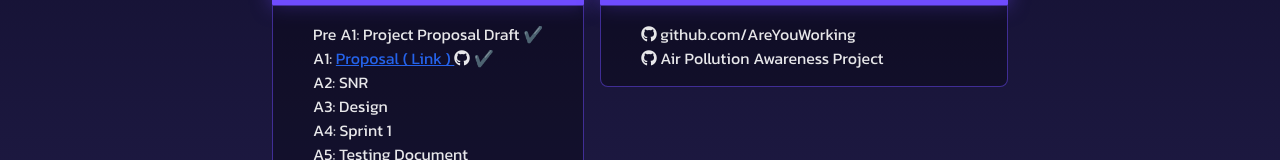
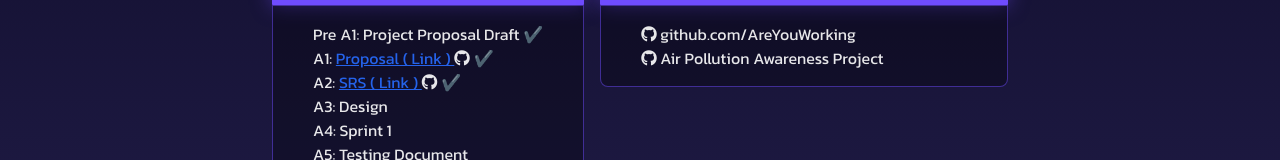
Before and after one commit to 261361softwareDev/261361softwareDev.github.io, a website: page index.html in a window 1280 px wide. Shown: the part 269-429 px from the top of the page. Drawn offline with Linux system fonts and the light colour scheme; no server answers.

Commit message:
add:SRS link

```diff
--- a/index.html
+++ b/index.html
@@ -36,7 +36,8 @@
                         <li>Pre A1: Project Proposal Draft ✔️</li>
                         <li> A1: <a class="underline text-blue-600" href="https://github.com/AreYouWorking/AreYouWorking.github.io/blob/main/src/pdf/A1_Proposal.pdf" target="_blank">
                             Proposal ( Link )   </a><i class="fa-brands fa-github"> ✔️ </i></li>
-                        <li>A2: SNR</li>
+                        <li>A2: <a class="underline text-blue-600" href="https://github.com/AreYouWorking/AreYouWorking.github.io/blob/main/src/pdf/AP_SRS.pdf" target="_blank">
+                            SRS ( Link )   </a><i class="fa-brands fa-github"> ✔️ </i></li>
                         <li>A3: Design</li>
                         <li>A4: Sprint 1</li>
                         <li>A5: Testing Document</li>
```
